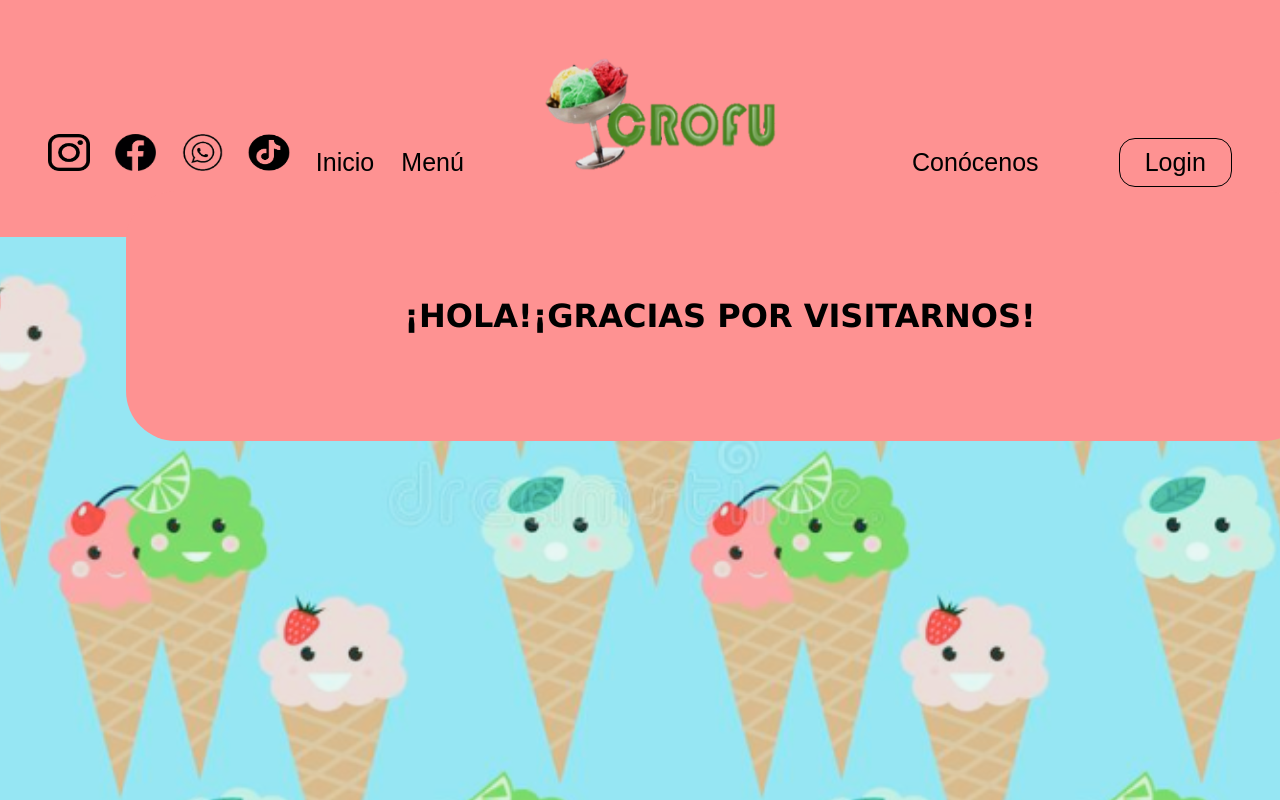
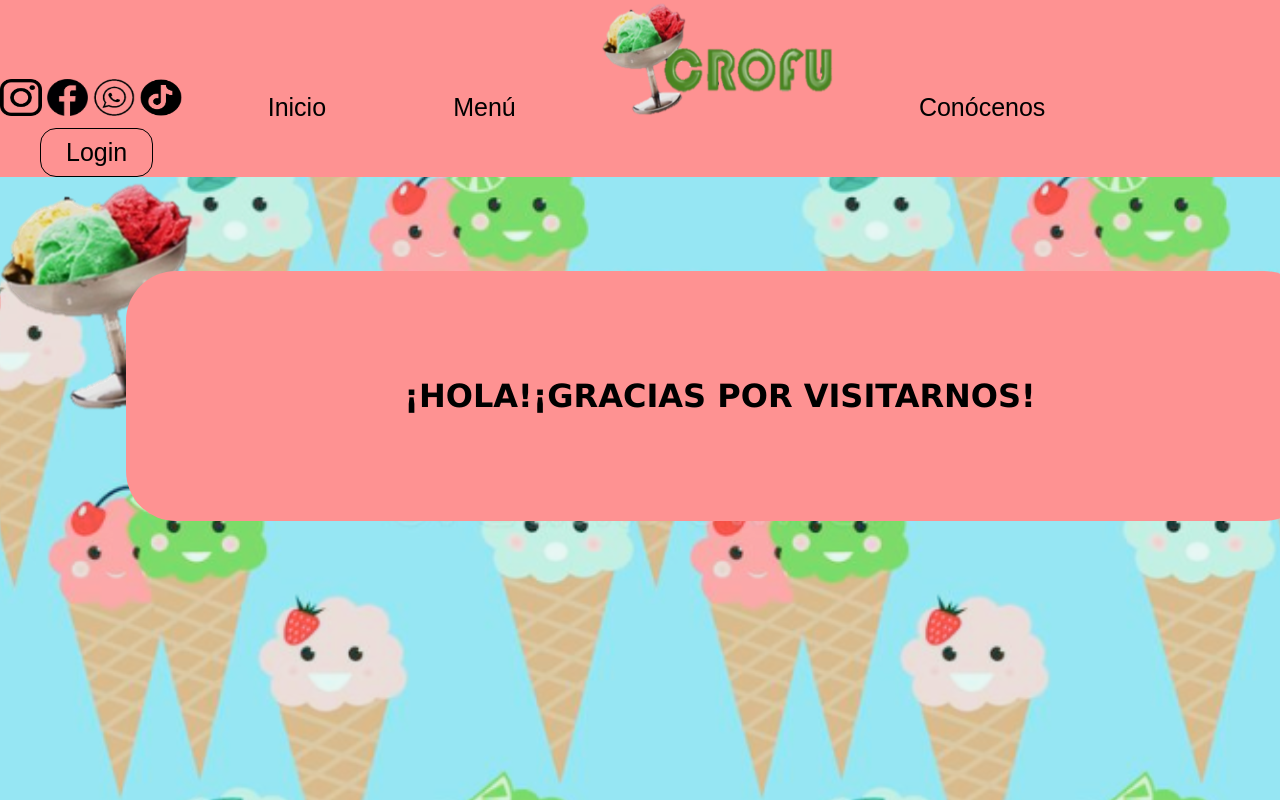
Before and after one commit to RotsenCH/Crofu, a plain HTML site: page index.html in a window 1280 px wide. Shown: the top 800 px of the page. Drawn offline with Linux system fonts and the light colour scheme.

Commit message:
Arreglar el Encabezado

```diff
--- a/index.html
+++ b/index.html
@@ -19,16 +19,21 @@
                 <a href="https://wa.me/numero-de-telefono" class="imgxd"><img src="Imagens/Whatsapp.png" alt="WhatsApp"></a>
                 <a href="https://www.tiktok.com" class="imgxd"><img src="Imagens/Tiktok.png" alt="TikTok"></a>
                 <a href="#" class="inme">Inicio</a>
-                <a href="#" class="inme">Menú</a>
-                <a href="#"><img src="Imagens/Crofu.png" alt="Logo de la Empresa"></a>
+                <a href="#" class="inme 1">Menú</a>
+                <a href="#"><img src="Imagens/Crofu.png" alt="Logo de la Empresa" class="logo_arriba"></a>
                 <a href="#">Conócenos</a>
                 <a href="#"class="log">Login</a>
             </nav>
         </div>
+        <div class="abajo_parte">
+            <h1 class="hola_gr">¡HOLA!¡GRACIAS POR VISITARNOS!</h1>
+            <img src="Imagens/Crofu.png" alt="Crofu_Logo">
+        </div>
+
     </header>
     <main>
 
-        <h1 class="hola_gr">¡HOLA!¡GRACIAS POR VISITARNOS!</h1>
+
 
     </main>
 </body>
--- a/styles.css
+++ b/styles.css
@@ -1,7 +1,15 @@
+/* Glabal styles */
 * {
-    margin: 0;
+	margin: 0;
     padding: 0;
-    box-sizing: border-box;
+	box-sizing: border-box;
+    list-style: none;
+    text-decoration: none;
+}
+
+html {
+    scroll-behavior: smooth;
+    font-family: 'Baloo', sans-serif;
 }
 
 body {
@@ -26,29 +34,27 @@ body {
     height: 115.86px;
 }
 
-.rs_ar img {
+
+
+nav a {
+    font-family: 'Verdana', sans-serif;
+    font-size: 16px;
+    display: inline-block;
+    margin: 0 40px;
+}
+
+.imgxd {
+    margin: 0;
+    padding: 0px;
+}
+
+.imgxd img {
     width: 41.58px;
     height: 37.33px;
 }
 
-.rs_ar a {
-    padding: 0px;
-}
-
-nav a {
-    font-family: 'Verdana', sans-serif;
-    font-style:i;
-    font-size: 16px;
-    padding: 55px;
-    display: inline-block;
-    margin: 0 10px;
-}
-
-.imgxd {
-    padding: 0px;
-}
-
-.inme {
+.inme{
+    margin-left: 80px;
     padding: 1px;
 }
 
@@ -72,14 +78,24 @@ nav>a:hover {
     text-decoration: underline;
 }
 
+.crofu_pr {
+    position: absolute;
+    width: 1440px;
+    height: 1152px;
+    left: 0px;
+    top: 20px;
+
+    background: #FE9292;
+}
+
+
 .hola_gr {
     display: flex;
     flex-direction: row;
     justify-content: center;
     align-items: center;
     padding: 4px 25px;
-    gap: 10px;
-
+    margin-top: 80px;
     position: absolute;
     width: 1188px;
     height: 250px;
@@ -89,12 +105,15 @@ nav>a:hover {
     background: #FE9292;
     border-radius: 50px;
 }
+/*Header*/
+
+/*Main*/
+main{
+    width: 100%;
+    height: 100%;
+    display: flex;
+    justify-content: center;
+}
 
 
-
-.imgxd img {
-    width: 41.58px;
-    height: 37.33px;
-}
-
-/*Header*/
+/*Main*/
```
